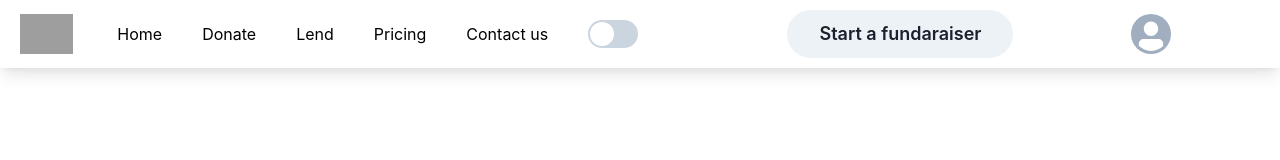
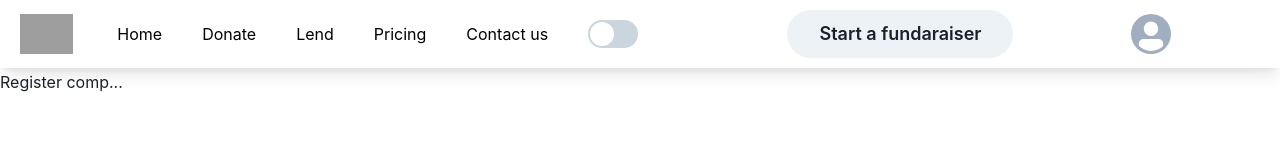
Before and after one commit to TheShenron/vigorous-ticket-1895, a React (Create React App) app: page /register in a window 1280 px wide. Shown: the top 160 px of the page. Built offline with nearby package versions, Linux system fonts and the light colour scheme; grey boxes are pictures that could not be loaded.

Commit message:
working on Login section

```diff
--- /dev/null
+++ b/src/Components/day_4/LoginComp.jsx
@@ -0,0 +1,12 @@
+import { Container, Icon } from '@chakra-ui/react';
+import React from 'react';
+
+function LoginComp(props) {
+    return (
+        <Container>
+            <h1>Login comp...</h1>
+        </Container>
+    );
+}
+
+export default LoginComp;
--- /dev/null
+++ b/src/Components/day_4/RegisterComp.jsx
@@ -0,0 +1,11 @@
+import React from 'react';
+
+function RegisterComp(props) {
+    return (
+        <div>
+            <h1>Register comp...</h1>
+        </div>
+    );
+}
+
+export default RegisterComp;
--- a/src/routes/pages/Login.jsx
+++ b/src/routes/pages/Login.jsx
@@ -1,10 +1,17 @@
 import React from 'react';
+import LoginComp from '../../Components/day_4/LoginComp';
+import { Container } from '@chakra-ui/react';
+
 
 function Login(props) {
     return (
-        <div>
-            <h1>Welcome to Login Page</h1>
-        </div>
+        <Container
+            mt={70}
+            maxW="full"
+            p="0"
+        >
+           <LoginComp/>
+        </Container>
     );
 }
 
--- a/src/routes/pages/Register.jsx
+++ b/src/routes/pages/Register.jsx
@@ -1,10 +1,17 @@
 import React from 'react';
+import RegisterComp from "../../Components/day_4/RegisterComp"
+import { Container } from '@chakra-ui/react';
+
 
 function Register(props) {
     return (
-        <div>
-            <h1>Welcome to Register Page</h1>
-        </div>
+        <Container
+            mt={70}
+            maxW="full"
+            p="0"
+        >
+            <RegisterComp />
+        </Container>
     );
 }
 
```
